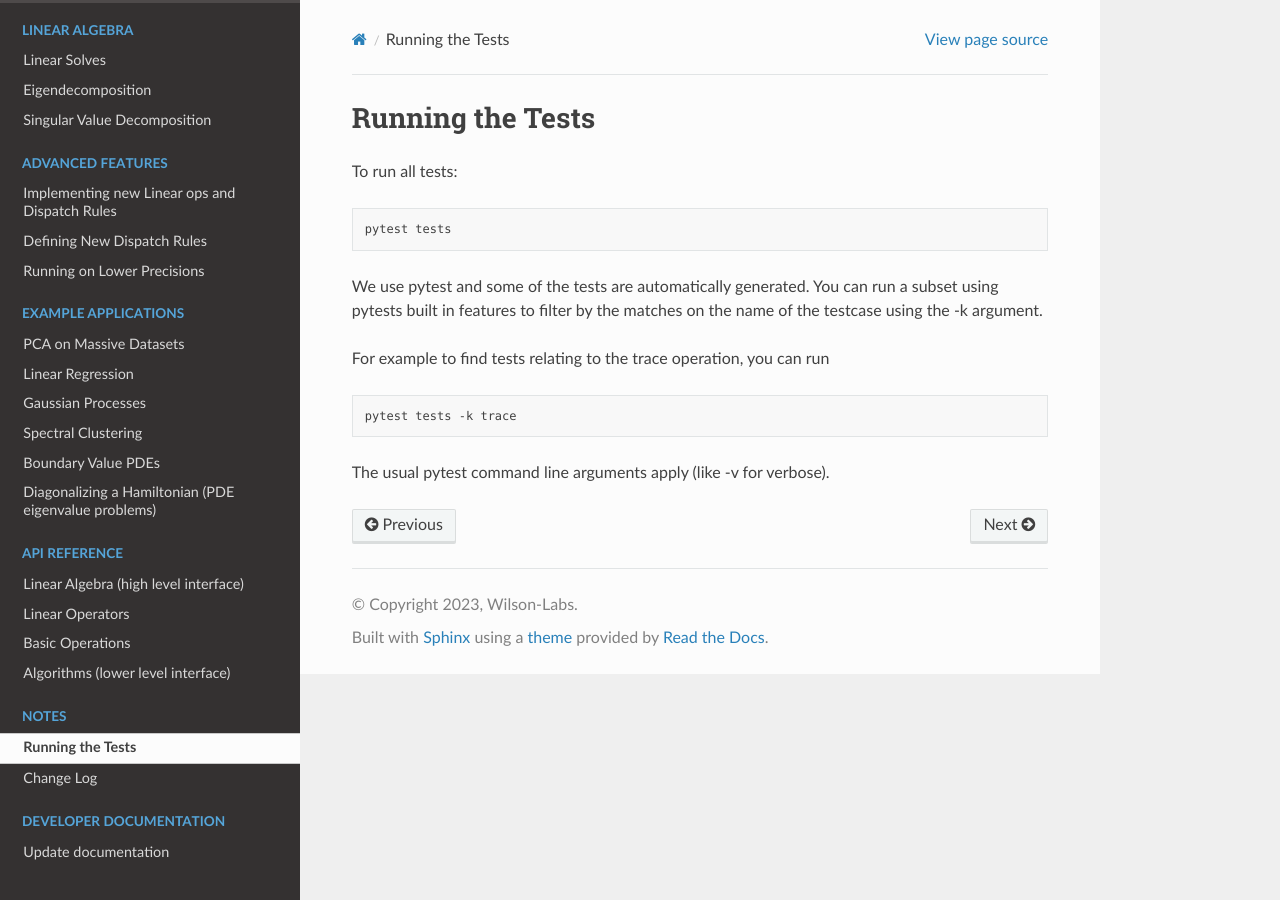
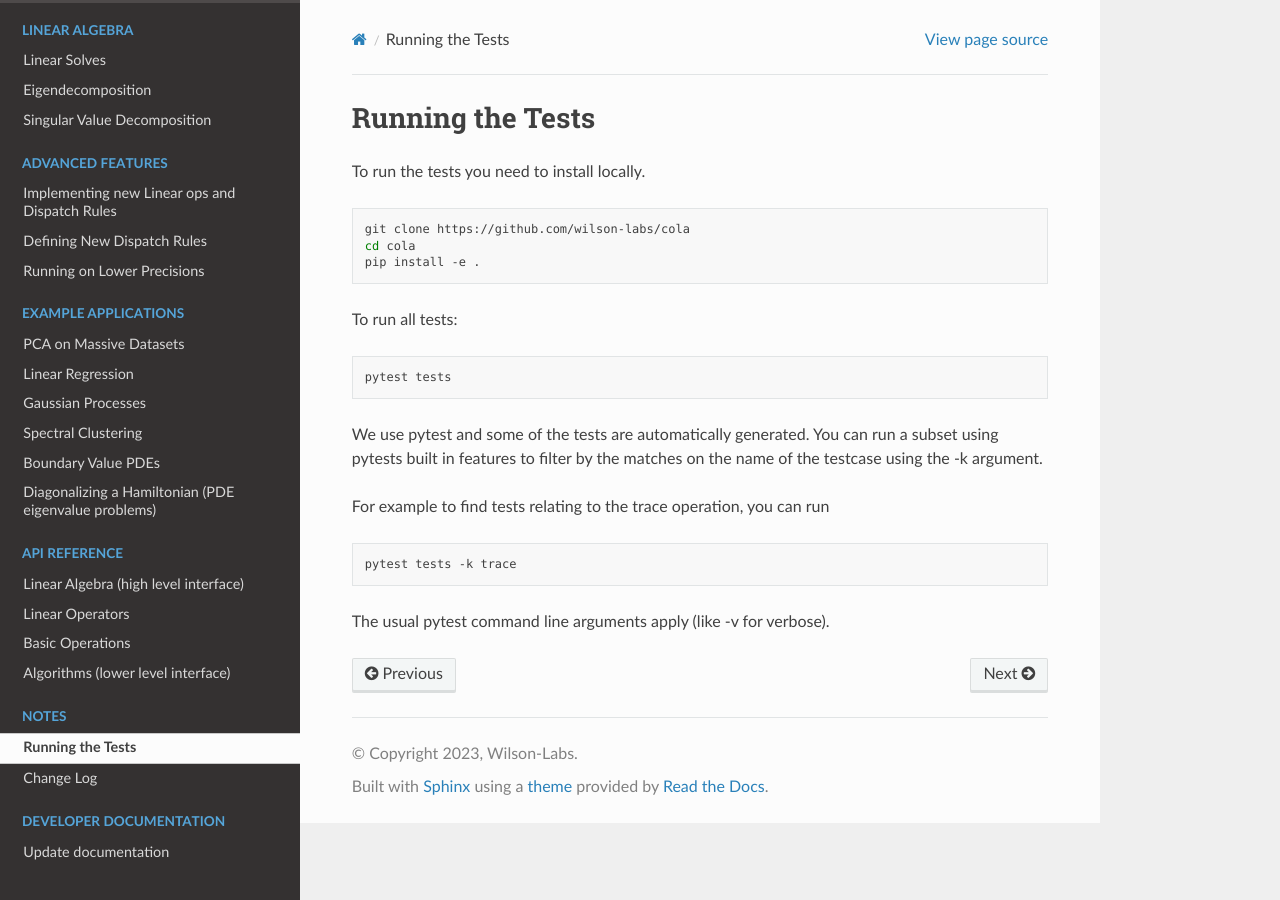
Before and after one commit to wilson-labs/cola, a Sphinx documentation site: the page built from docs/testing.md, in a window 1280 px wide. Built offline with Sphinx 7.4.7 and the Read the Docs theme 2.0.0, drawn with Linux system fonts in a browser that asks for light colours.

Commit message:
up to test

````diff
--- a/docs/testing.md
+++ b/docs/testing.md
@@ -1,7 +1,14 @@
 # Running the Tests
 
+To run the tests you need to install locally.
+```bash
+git clone https://github.com/wilson-labs/cola
+cd cola
+pip install -e .
+```
+
 To run all tests:
-```shell
+```bash
 pytest tests
 ```
 
@@ -9,7 +16,7 @@ We use pytest and some of the tests are automatically generated.
 You can run a subset using pytests built in features to filter by the matches on the name of the testcase using the -k argument.
 
 For example to find tests relating to the trace operation, you can run
-```shell
+```bash
 pytest tests -k trace
 ```
 
````
